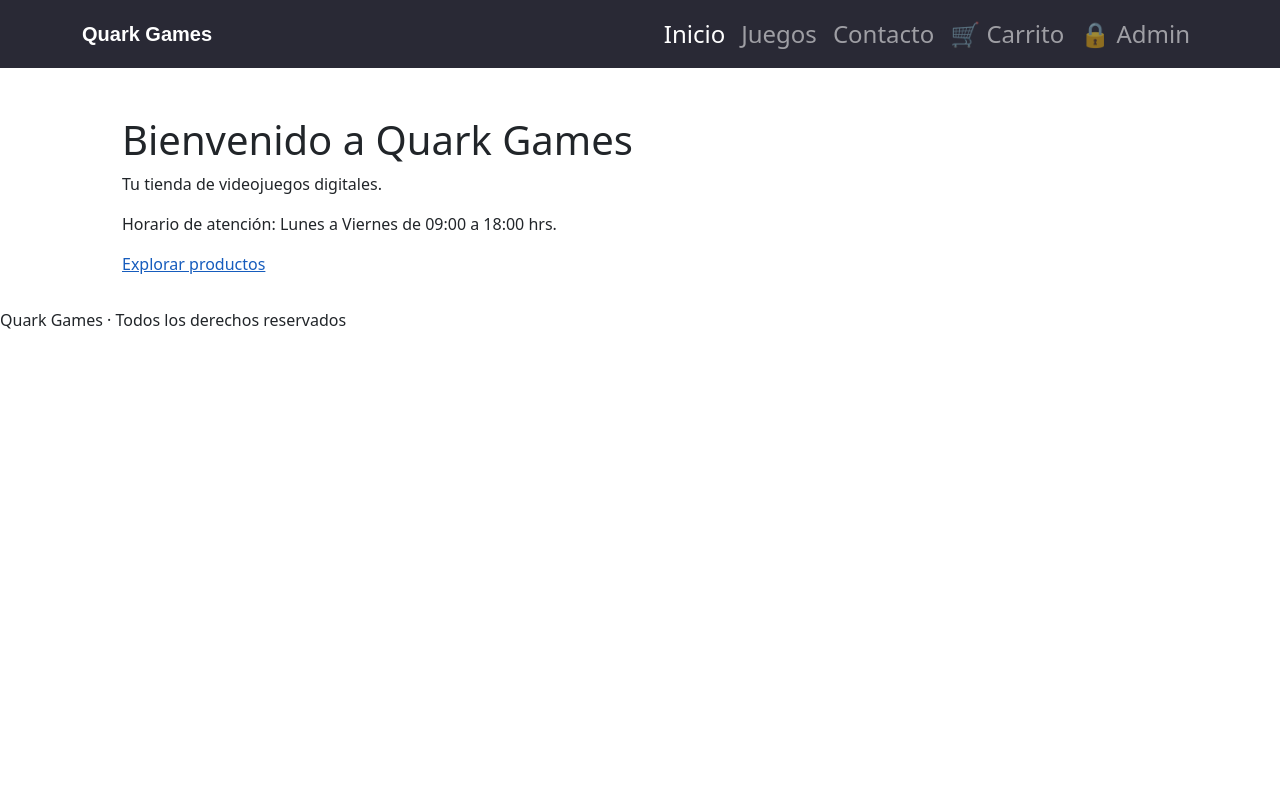
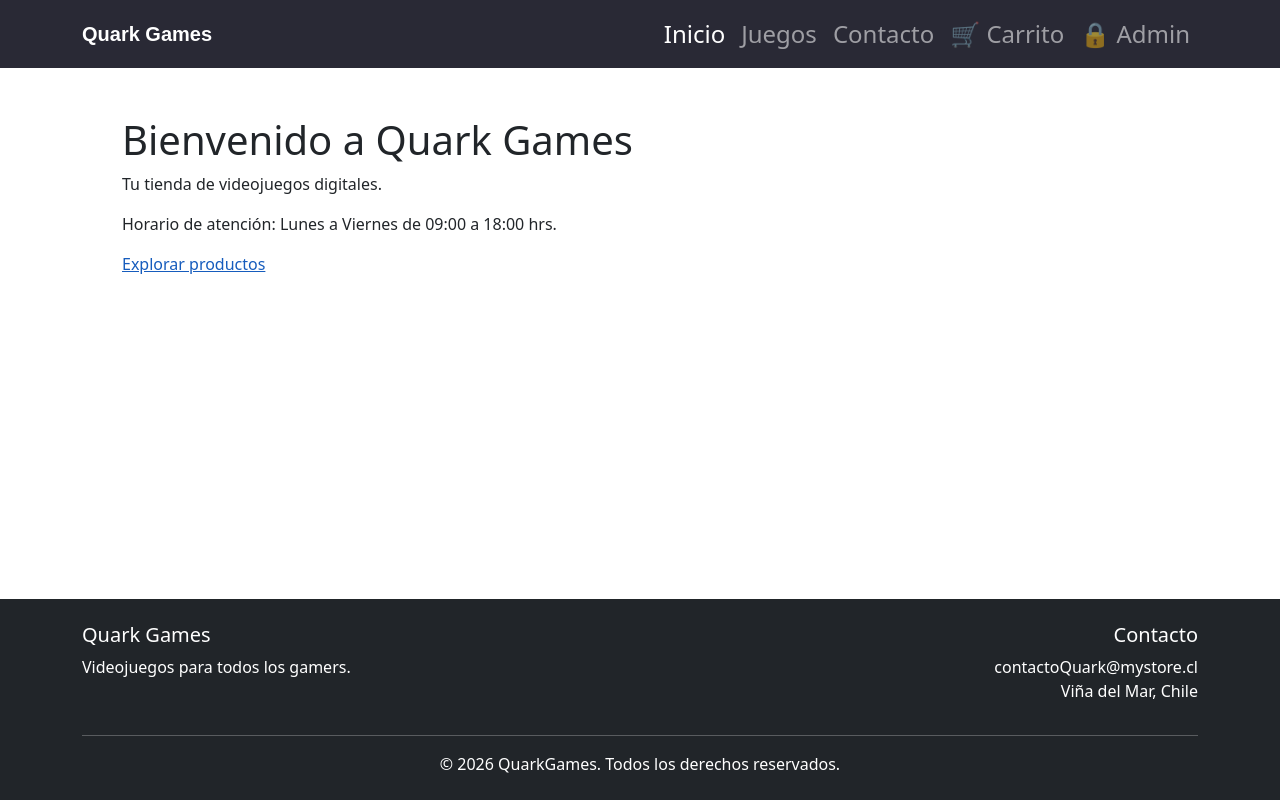
Before and after one commit to SevenA7X/QuarkGames-React, a React (Vite) app: page / in a window 1280 px wide. Built offline with nearby package versions, Linux system fonts and the light colour scheme.

Commit message:
Se cambio el diseño del Footer y que se vaya para abajo automaticamente

```diff
--- a/src/components/Footer.jsx
+++ b/src/components/Footer.jsx
@@ -1,3 +1,25 @@
+import { Container, Row, Col } from 'react-bootstrap';
+
 export default function Footer() {
-  return <footer>Quark Games · Todos los derechos reservados</footer>;
+  return (
+    <footer className="bg-dark text-white py-4 mt-auto">
+      <Container>
+        <Row>
+          <Col md={6}>
+            <h5>Quark Games</h5>
+            <p>Videojuegos para todos los gamers.</p>
+          </Col>
+          <Col md={6} className="text-md-end">
+            <h5>Contacto</h5>
+            <p className="mb-0">contactoQuark@mystore.cl</p>
+            <p>Viña del Mar, Chile</p>
+          </Col>
+        </Row>
+        <hr />
+        <p className="text-center mb-0">
+          &copy; {new Date().getFullYear()} QuarkGames. Todos los derechos reservados.
+        </p>
+      </Container>
+    </footer>
+  );
 }
--- a/src/components/Layout.jsx
+++ b/src/components/Layout.jsx
@@ -11,7 +11,9 @@ export default function Layout() {
   const { estado } = useTienda();
 
   return (
-    <>
+    // d-flex flex-column min-vh-100: la página ocupa al menos toda la pantalla y el
+    // contenido (main) crece para empujar el footer siempre hacia abajo.
+    <div className="d-flex flex-column min-vh-100">
       <Header />
       <main>
         {/* role="status" hace que los lectores de pantalla anuncien el mensaje cuando cambia */}
@@ -20,6 +22,6 @@ export default function Layout() {
         <Outlet />
       </main>
       <Footer />
-    </>
+    </div>
   );
 }
```
Also changed, not shown: 1 other file (tests, documents, lock files or other folders).
